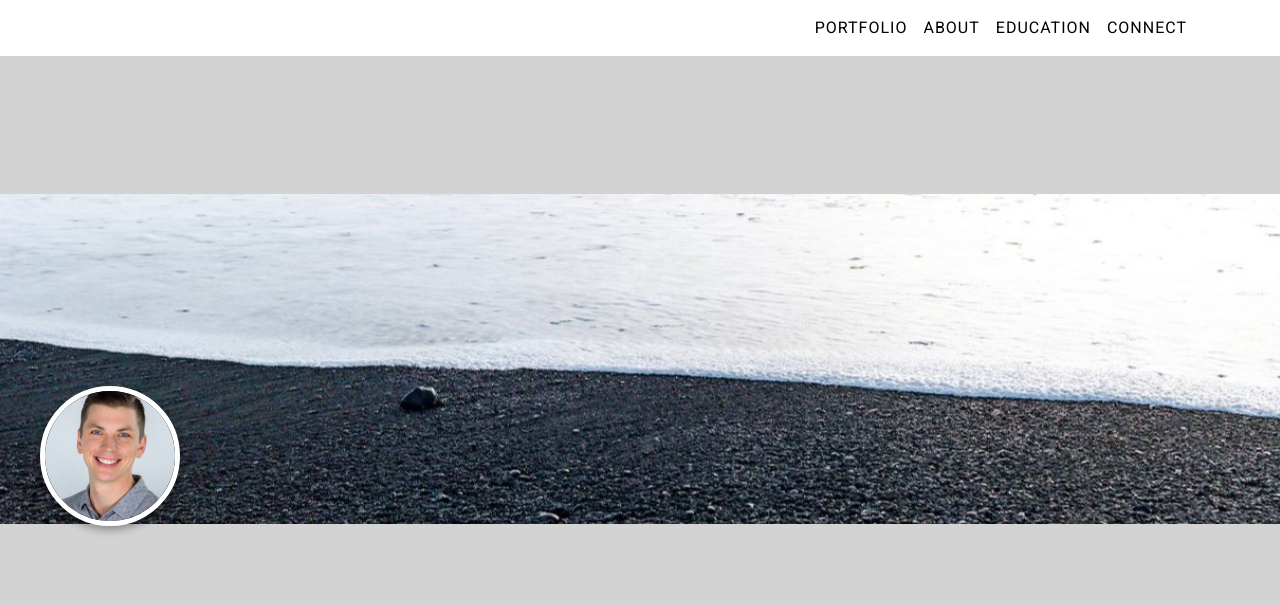
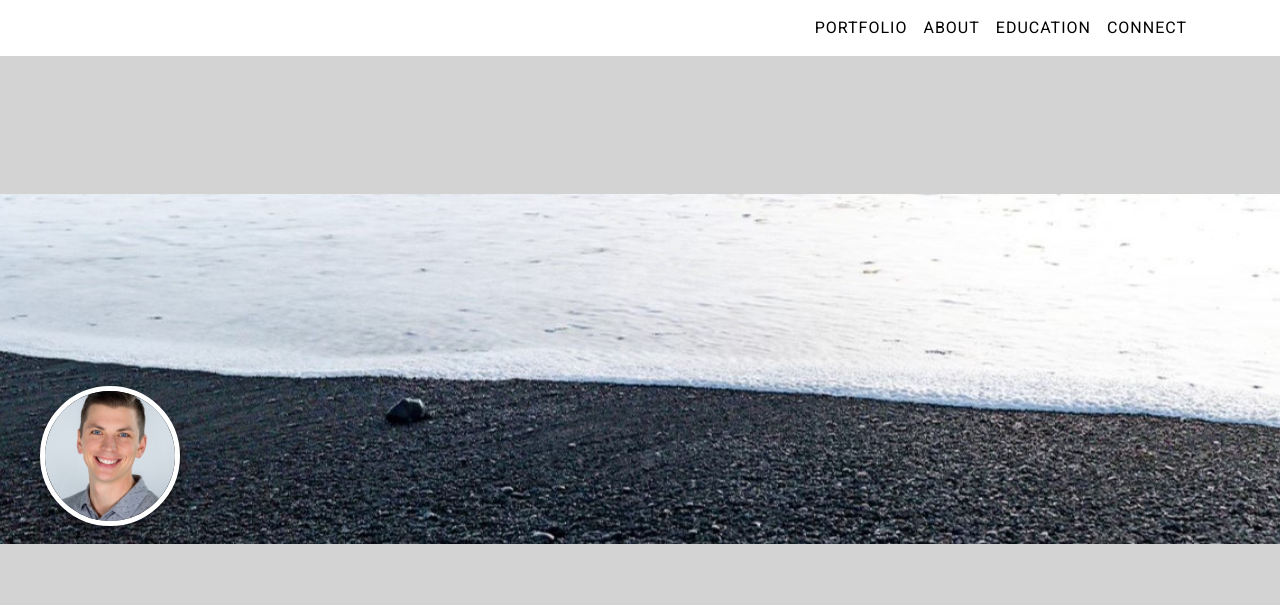
Before and after one commit to joelapsansky/portfolio, a plain HTML site: page index.html in a window 1280 px wide. Shown: the top 605 px of the page. Drawn offline with nearby package versions, Linux system fonts and the light colour scheme; files whose address does not match are found by name.

Commit message:
adjusting twice more

```diff
--- a/assets/css/styles.css
+++ b/assets/css/styles.css
@@ -253,7 +253,7 @@ a:active {
 /* ==================== Cover Photo + Profile ==================== */
 .cover-photo {
     width: 100%;
-    height: 330px;
+    height: 350px;
     overflow: visible; /* allow profile to overflow */
     position: relative;
 }
```
